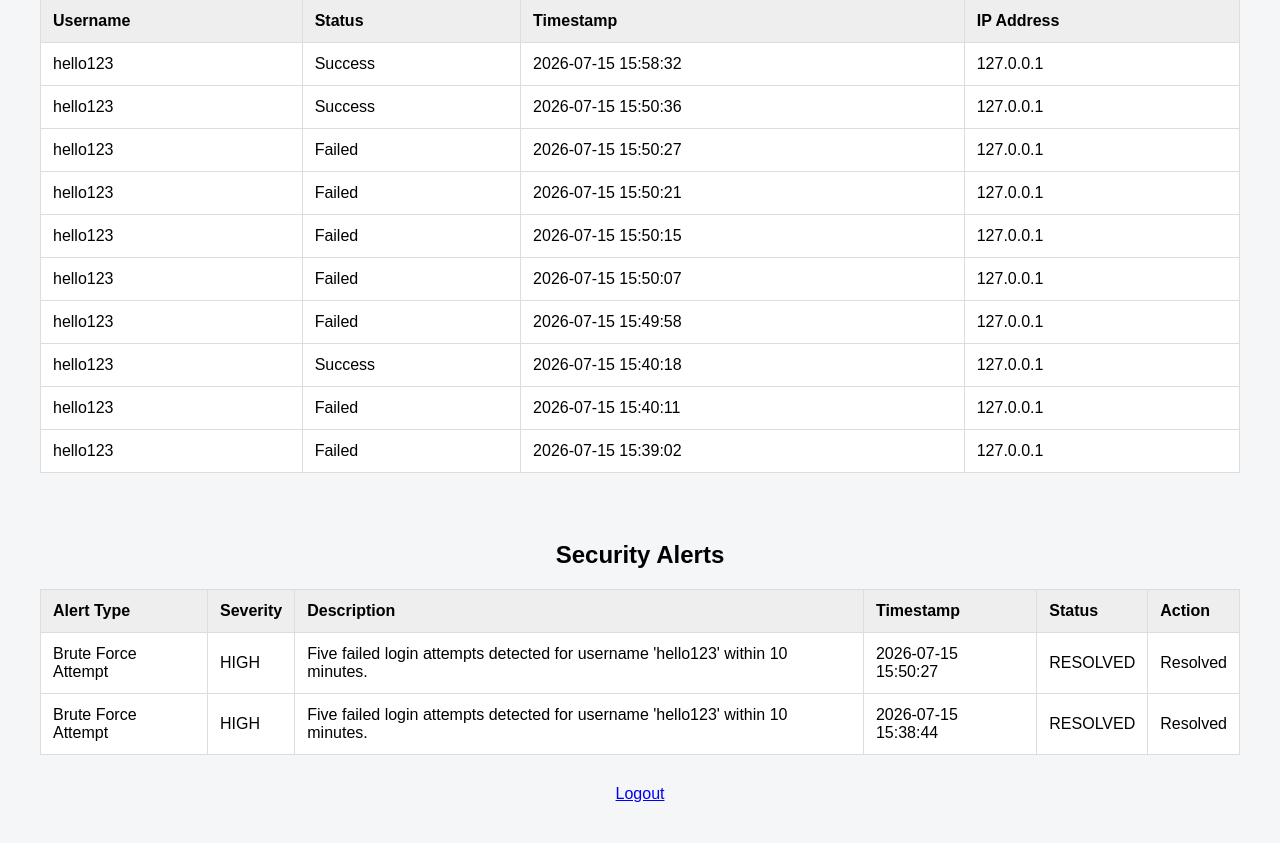
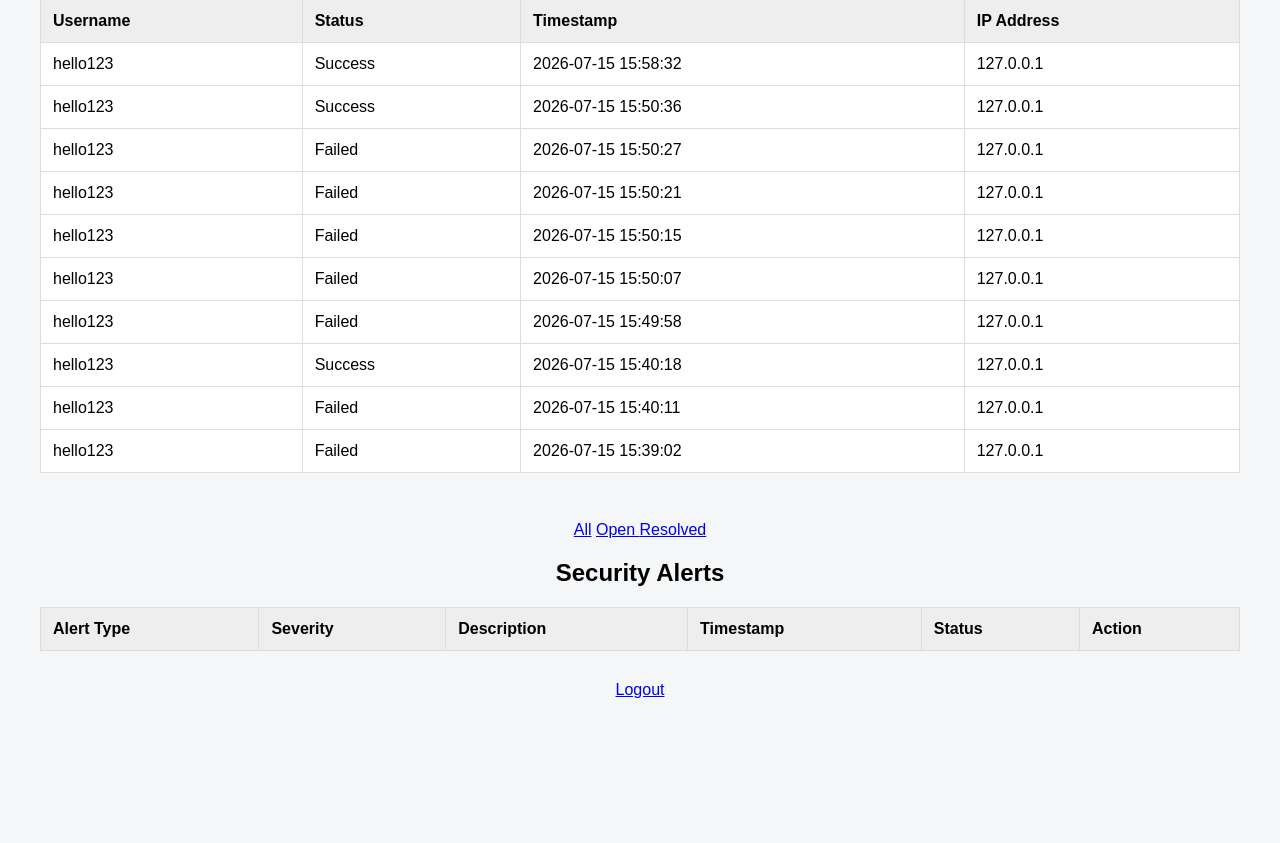
Before and after one commit to rvunnama/sentinel-security-dashboard, a Flask app: page /dashboard?status=OPEN in a window 1280 px wide. Shown: the part 381-1224 px from the top of the page. After the commit the page ends 1079 px from the top, so only its background shows below. Run offline with Flask 3, Linux system fonts and the light colour scheme; a user stored in the database is signed in; data comes from the database, SQL or seed files in the repository; both versions use the stored data as it was after the commit; lists and menus that the app fills with data are empty.

Commit message:
Add status alert filtering

```diff
--- a/app.py
+++ b/app.py
@@ -67,8 +67,13 @@ def dashboard():
     if "user_id" not in session:
         return redirect(url_for("login"))
 
+    status_filter = request.args.get("status")
+
+    if status_filter not in ["OPEN", "RESOLVED"]:
+        status_filter = None
+
     attempts = get_recent_login_attempts()
-    alerts = get_recent_security_alerts()
+    alerts = get_recent_security_alerts(status=status_filter)
     stats = get_dashboard_stats()
 
     return render_template(
@@ -76,7 +81,8 @@ def dashboard():
         username=session["username"],
         attempts=attempts,
         alerts=alerts,
-        stats=stats
+        stats=stats,
+        status_filter=status_filter
     )
 
 @app.route("/logout")
--- a/database.py
+++ b/database.py
@@ -102,23 +102,33 @@ def create_security_alert(alert_type, severity, description):
             (alert_type, severity, description)
         )
 
-def get_recent_security_alerts(limit=10):
+def get_recent_security_alerts(limit=10, status=None):
     with sqlite3.connect("sentinel.db", timeout=10) as connection:
         cursor = connection.cursor()
 
-        cursor.execute(
-            """
-            SELECT id, alert_type, severity, description, timestamp, status
-            FROM security_alerts
-            ORDER BY timestamp DESC
-            LIMIT ?
-            """,
-            (limit,)
-        )
+        if status:
+            cursor.execute(
+                """
+                SELECT id, alert_type, severity, description, timestamp, status
+                FROM security_alerts
+                WHERE status = ?
+                ORDER BY timestamp DESC
+                LIMIT ?
+                """,
+                (status, limit)
+            )
+        else:
+            cursor.execute(
+                """
+                SELECT id, alert_type, severity, description, timestamp, status
+                FROM security_alerts
+                ORDER BY timestamp DESC
+                LIMIT ?
+                """,
+                (limit,)
+            )
 
-        alerts = cursor.fetchall()
-
-        return alerts
+        return cursor.fetchall()
 
 def get_dashboard_stats():
     with sqlite3.connect("sentinel.db", timeout=10) as connection:
--- a/templates/dashboard.html
+++ b/templates/dashboard.html
@@ -51,6 +51,18 @@
 
     <br>
 
+    <div class="filters">
+        <a href="{{ url_for('dashboard') }}">All</a>
+
+        <a href="{{ url_for('dashboard', status='OPEN') }}">
+            Open
+        </a>
+
+        <a href="{{ url_for('dashboard', status='RESOLVED') }}">
+            Resolved
+        </a>
+    </div>
+
     <h2>Security Alerts</h2>
 
     <table>
```
Also changed, not shown: sentinel.db.
